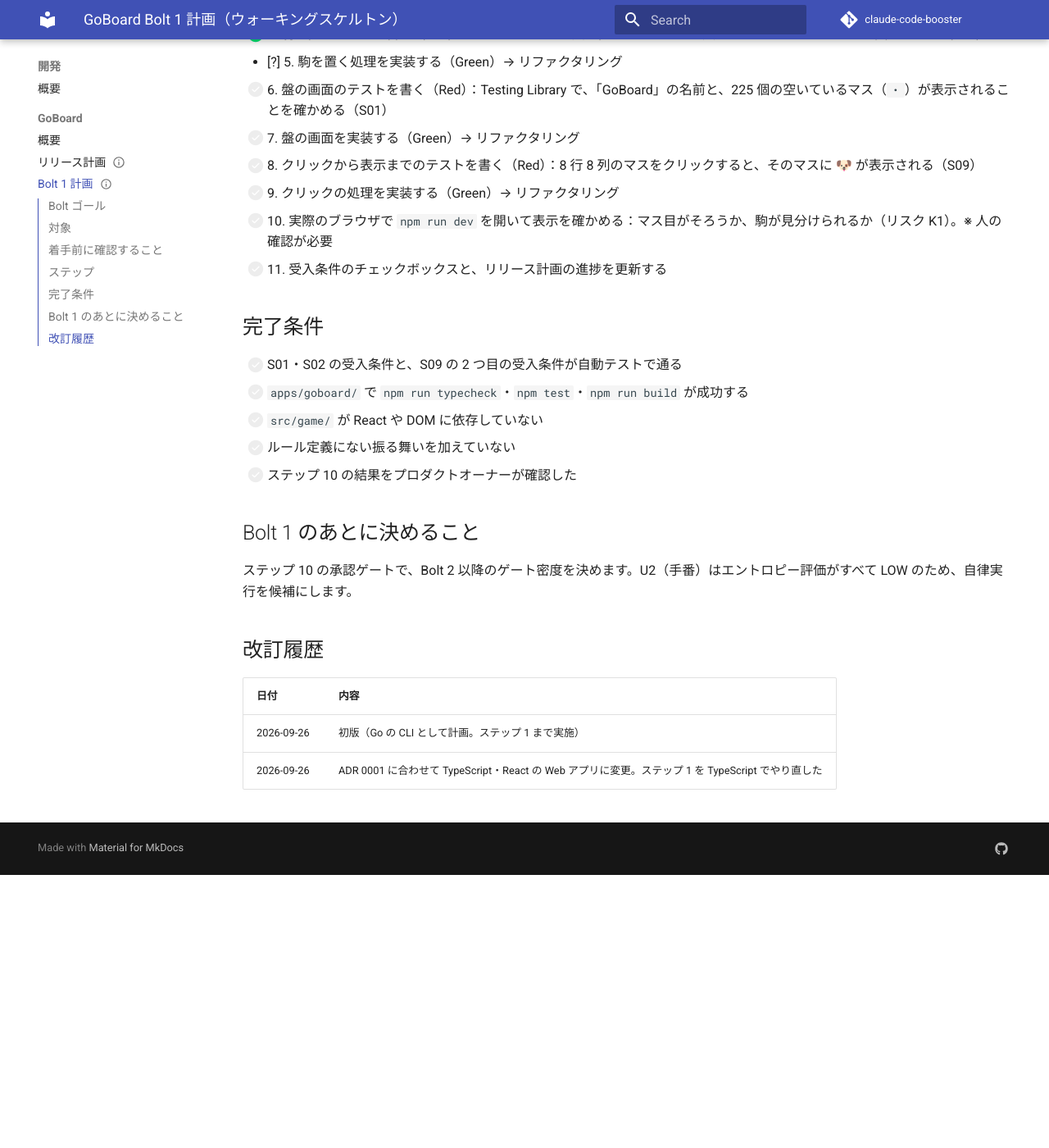
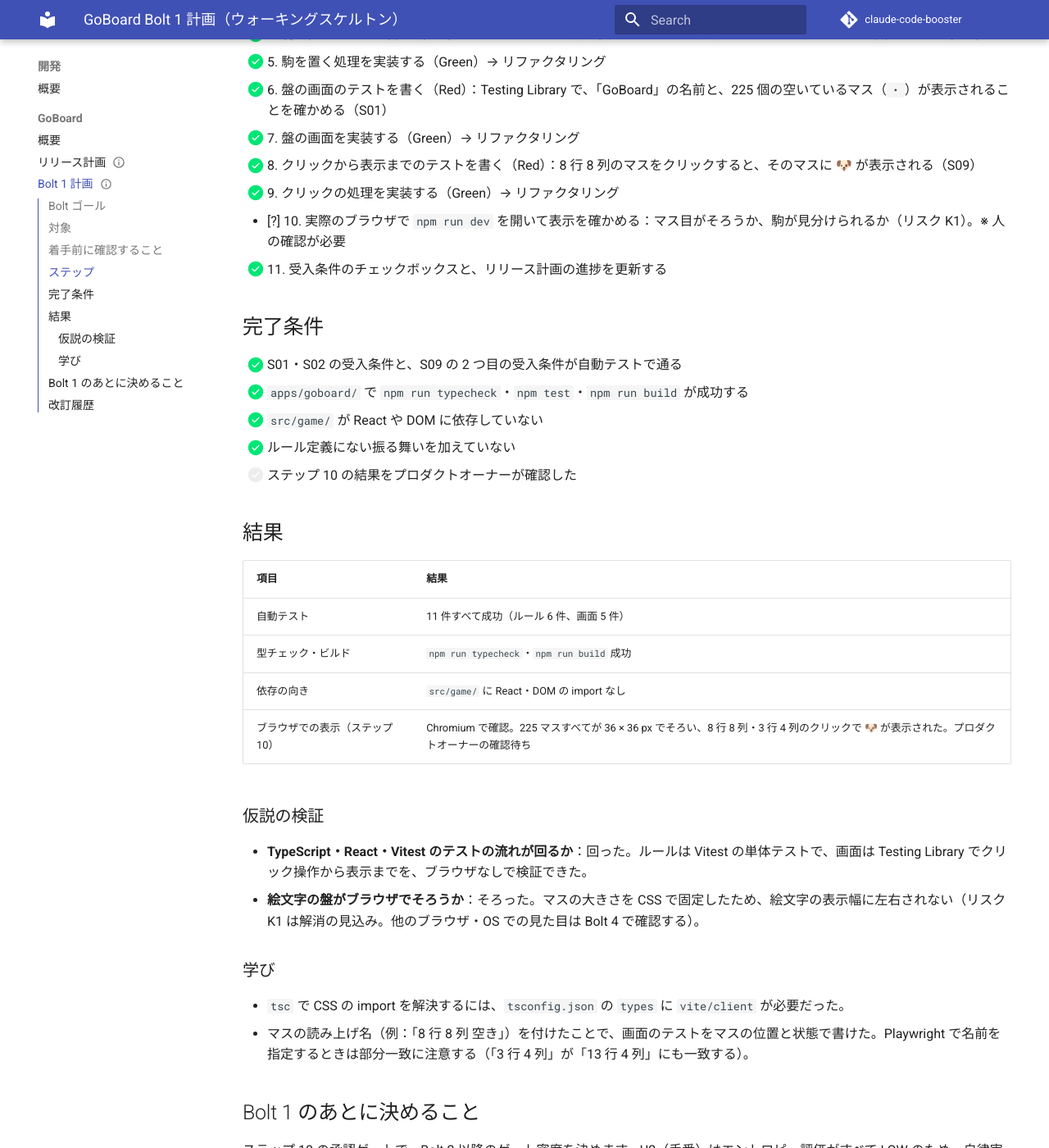
Before and after one commit to k2works/sdd-handson-go-board, an MkDocs documentation site: the page built from docs/development/goboard/bolt_1_plan.md, in a window 1280 px wide and 1400 px high, scrolled down 1078 px. Shown: the whole window at 82% size. Built offline with MkDocs 1.6.1 and Material for MkDocs 9.7.7, drawn with Linux system fonts in a browser that asks for light colours; comment, search, counter and statistics services are not loaded; before the commit the page ends 2145 px from its top, so only the background shows below that.

Commit message:
docs(goboard): Bolt 1 の完了を反映
- S01・S02 と S09（クリックで犬を置く）の受入条件を達成済みに更新
- Bolt 1 計画にステップの完了・結果・仮説の検証・学びを記録
- リリース計画の進捗を 1 / 4 Bolt に更新

Co-Authored-By: Claude Opus 5.5 <noreply@anthropic.com>
Claude-Session: https://claude.ai/code/session_01XJaVhfJBdX23SdHKwk7Dje

```diff
--- a/docs/development/goboard/bolt_1_plan.md
+++ b/docs/development/goboard/bolt_1_plan.md
@@ -36,21 +36,40 @@ Bolt 1 には手番（U2）がないため、置く駒は常に犬とします
 - [x] 2. 盤のテストを書く（Red）：新しい盤は 15 行 × 15 列で、225 マスすべてが空いている（S01）
 - [x] 3. 盤を実装する（Green）→ リファクタリング
 - [x] 4. 駒を置くテストを書く（Red）：空いているマスに犬を置くとそのマスが犬になり、ほかの 224 マスは変わらない（S02）
-- [?] 5. 駒を置く処理を実装する（Green）→ リファクタリング
-- [ ] 6. 盤の画面のテストを書く（Red）：Testing Library で、「GoBoard」の名前と、225 個の空いているマス（`・`）が表示されることを確かめる（S01）
-- [ ] 7. 盤の画面を実装する（Green）→ リファクタリング
-- [ ] 8. クリックから表示までのテストを書く（Red）：8 行 8 列のマスをクリックすると、そのマスに 🐶 が表示される（S09）
-- [ ] 9. クリックの処理を実装する（Green）→ リファクタリング
-- [ ] 10. 実際のブラウザで `npm run dev` を開いて表示を確かめる：マス目がそろうか、駒が見分けられるか（リスク K1）。※ 人の確認が必要
-- [ ] 11. 受入条件のチェックボックスと、リリース計画の進捗を更新する
+- [x] 5. 駒を置く処理を実装する（Green）→ リファクタリング
+- [x] 6. 盤の画面のテストを書く（Red）：Testing Library で、「GoBoard」の名前と、225 個の空いているマス（`・`）が表示されることを確かめる（S01）
+- [x] 7. 盤の画面を実装する（Green）→ リファクタリング
+- [x] 8. クリックから表示までのテストを書く（Red）：8 行 8 列のマスをクリックすると、そのマスに 🐶 が表示される（S09）
+- [x] 9. クリックの処理を実装する（Green）→ リファクタリング
+- [?] 10. 実際のブラウザで `npm run dev` を開いて表示を確かめる：マス目がそろうか、駒が見分けられるか（リスク K1）。※ 人の確認が必要
+- [x] 11. 受入条件のチェックボックスと、リリース計画の進捗を更新する
 
 ## 完了条件
 
-- [ ] S01・S02 の受入条件と、S09 の 2 つ目の受入条件が自動テストで通る
-- [ ] `apps/goboard/` で `npm run typecheck`・`npm test`・`npm run build` が成功する
-- [ ] `src/game/` が React や DOM に依存していない
-- [ ] ルール定義にない振る舞いを加えていない
+- [x] S01・S02 の受入条件と、S09 の 2 つ目の受入条件が自動テストで通る
+- [x] `apps/goboard/` で `npm run typecheck`・`npm test`・`npm run build` が成功する
+- [x] `src/game/` が React や DOM に依存していない
+- [x] ルール定義にない振る舞いを加えていない
 - [ ] ステップ 10 の結果をプロダクトオーナーが確認した
+
+## 結果
+
+| 項目 | 結果 |
+| :--- | :--- |
+| 自動テスト | 11 件すべて成功（ルール 6 件、画面 5 件） |
+| 型チェック・ビルド | `npm run typecheck`・`npm run build` 成功 |
+| 依存の向き | `src/game/` に React・DOM の import なし |
+| ブラウザでの表示（ステップ 10） | Chromium で確認。225 マスすべてが 36 × 36 px でそろい、8 行 8 列・3 行 4 列のクリックで 🐶 が表示された。プロダクトオーナーの確認待ち |
+
+### 仮説の検証
+
+- **TypeScript・React・Vitest のテストの流れが回るか**：回った。ルールは Vitest の単体テストで、画面は Testing Library でクリック操作から表示までを、ブラウザなしで検証できた。
+- **絵文字の盤がブラウザでそろうか**：そろった。マスの大きさを CSS で固定したため、絵文字の表示幅に左右されない（リスク K1 は解消の見込み。他のブラウザ・OS での見た目は Bolt 4 で確認する）。
+
+### 学び
+
+- `tsc` で CSS の import を解決するには、`tsconfig.json` の `types` に `vite/client` が必要だった。
+- マスの読み上げ名（例：「8 行 8 列 空き」）を付けたことで、画面のテストをマスの位置と状態で書けた。Playwright で名前を指定するときは部分一致に注意する（「3 行 4 列」が「13 行 4 列」にも一致する）。
 
 ## Bolt 1 のあとに決めること
 
```
Also changed, not shown: other parts of docs/development/goboard/bolt_1_plan.md (+1 -1 lines), docs/development/goboard/index.md (+1 -1 lines), docs/development/goboard/release_plan.md (+4 -4 lines), docs/log.md (+3 -0 lines), docs/requirements/goboard/ユーザーストーリー.md (+8 -8 lines).
